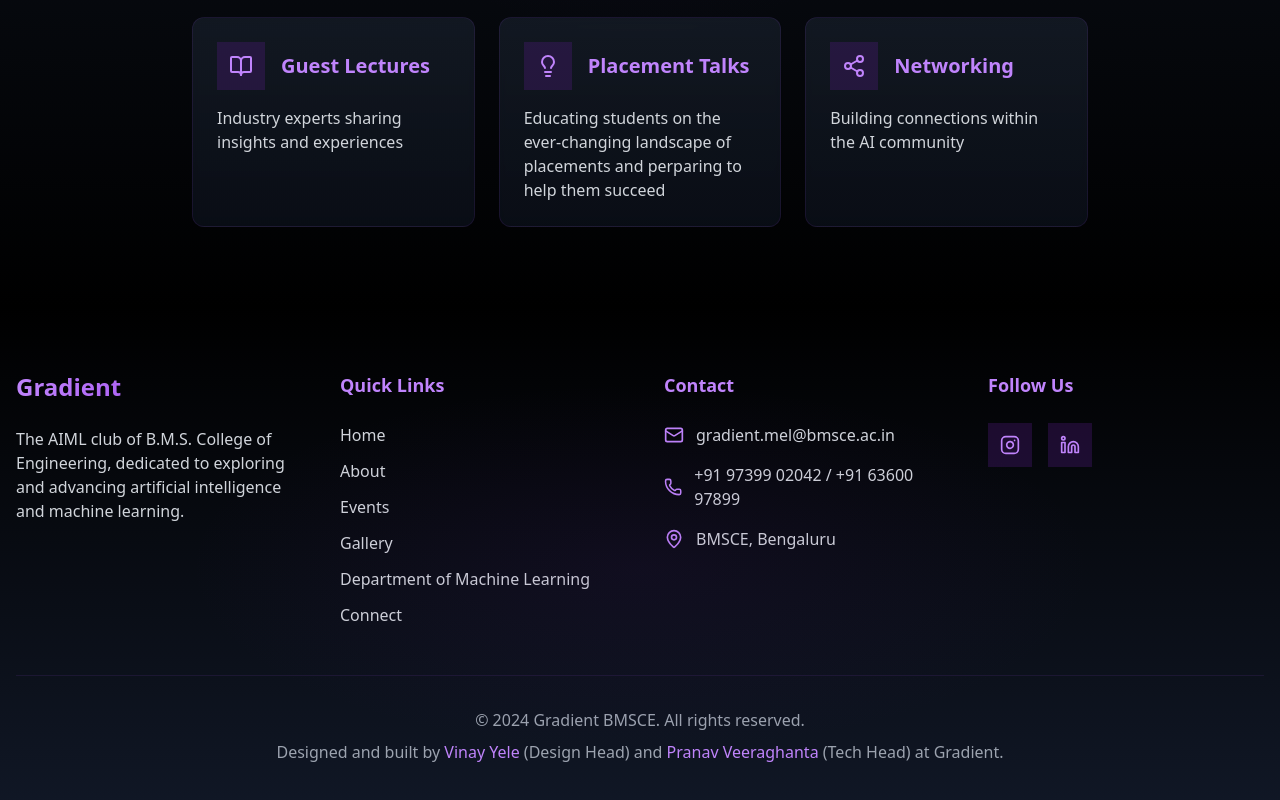
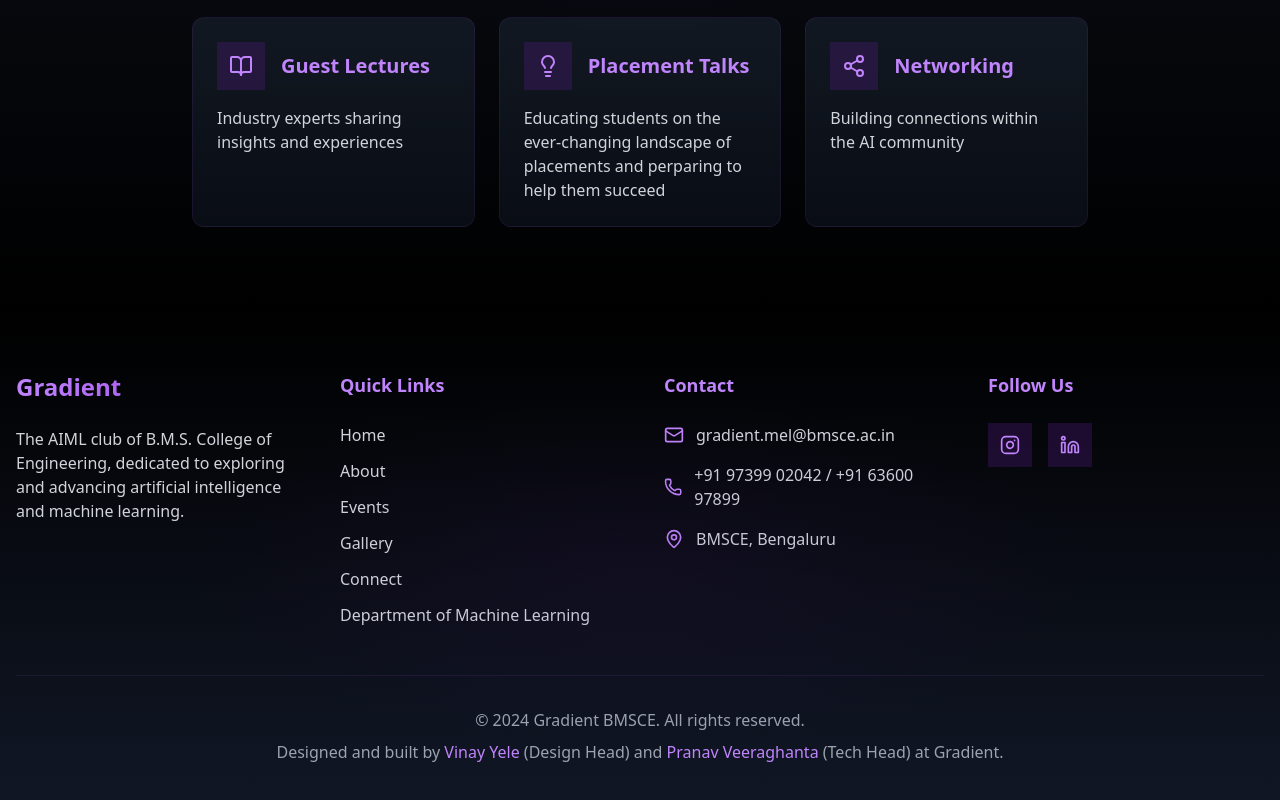
Before and after one commit to Vinay-yele/Gradient-Website, a Next.js app: page /about in a window 1280 px wide. Shown: the part 1491-2291 px from the top of the page. Built offline with nearby package versions, Linux system fonts and the light colour scheme.

Commit message:
Update Footer.tsx

```diff
--- a/components/Footer.tsx
+++ b/components/Footer.tsx
@@ -9,8 +9,8 @@
     { name: "About", href: "/about" },
     { name: "Events", href: "/events" },
     { name: "Gallery", href: "/gallery" },
-    { name: "Department of Machine Learning", href: "/department-work" },
-    { name: "Connect", href: "/connect" }
+    { name: "Connect", href: "/connect" },
+    { name: "Department of Machine Learning", href: "/department-work" }
   ]
 
   const socialLinks = [
```
